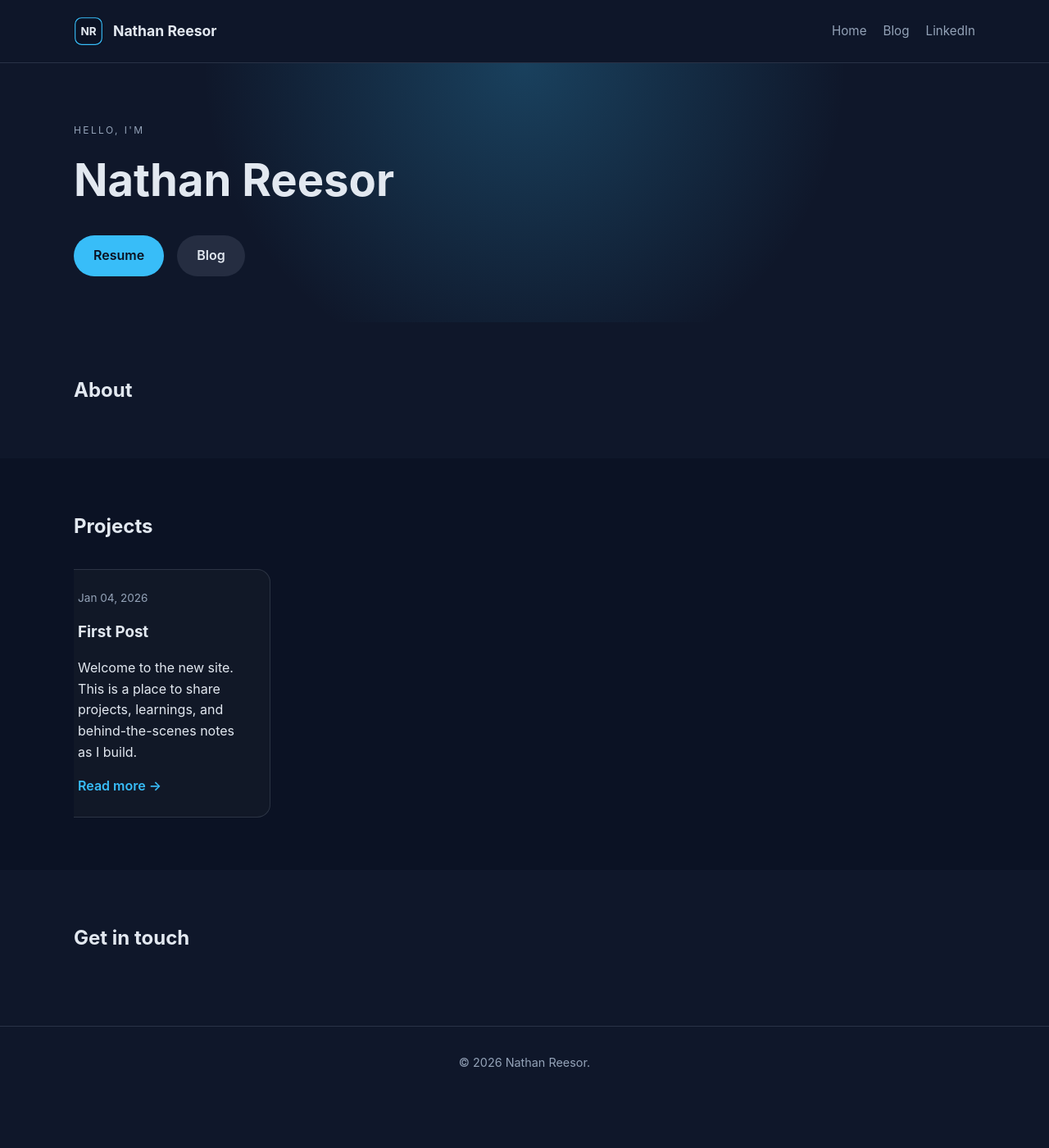
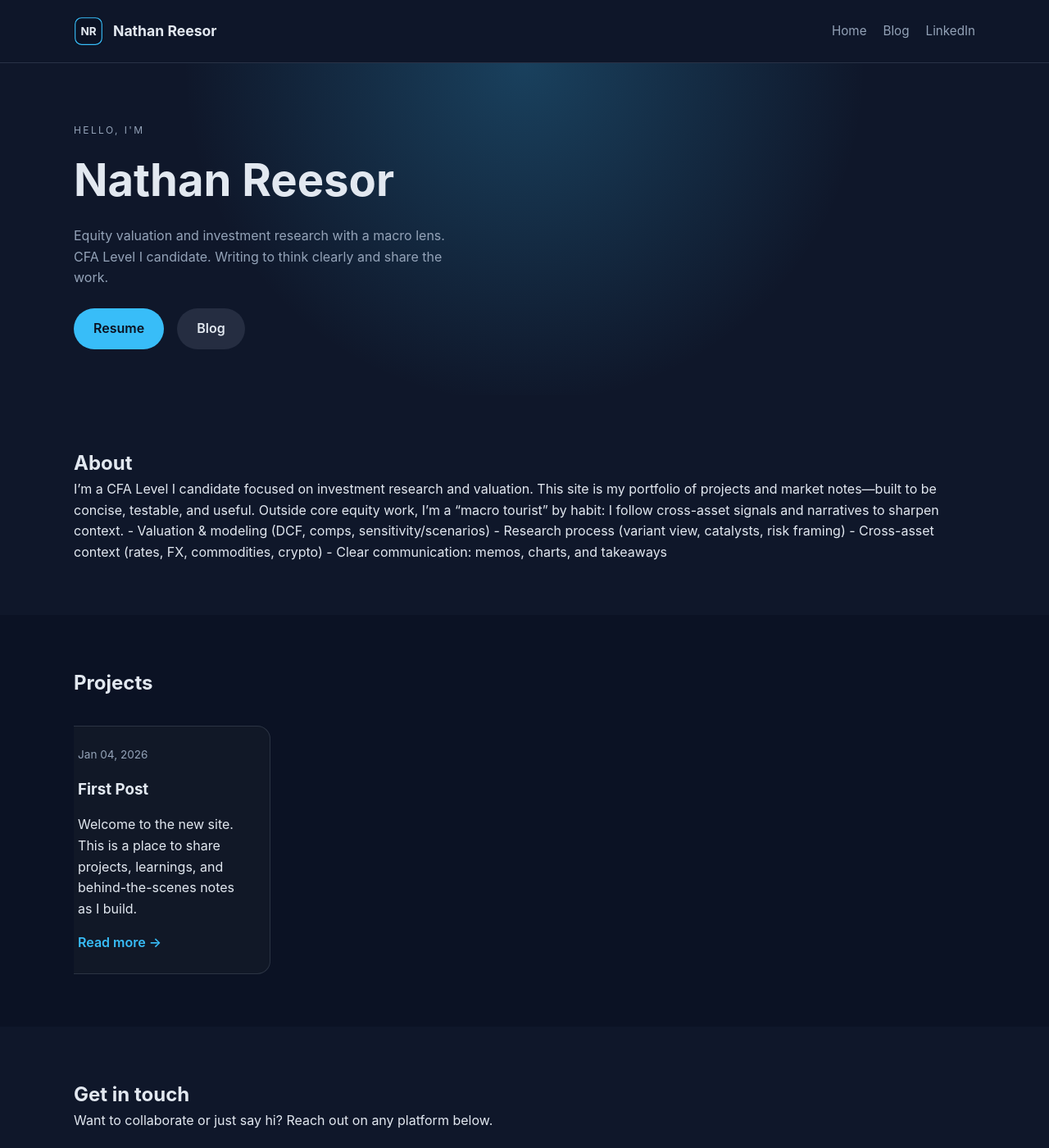
Before and after one commit to NathanReesor/NathanReesor.github.io, a Jekyll site: the page built from index.md, in a window 1280 px wide and 1400 px high. Shown: the whole window at 82% size. Built offline with Jekyll 4.4.1, drawn with Linux system fonts in a browser that asks for light colours; our own code applies the rules of GitHub Pages for plain Markdown files.

```diff
--- a/index.md
+++ b/index.md
@@ -2,14 +2,19 @@
 layout: home
 hero_name: Nathan Reesor
 title: Home
-tagline: Equity valuation and investment research with a macro lens.
-CFA Level I candidate. Writing to think clearly and share the work.
-about: >-
-  I am a Level II CFA candidate focused on investment research, valuation, and
-  financial modeling. This space serves as my portfolio and a place to share
-  market notes, projects, and lessons along the way, including perspectives on
-  Bitcoin and my macro-tourist observations. The last version had merge
-  conflicts, so this update clarifies the message.
+tagline: |-
+  Equity valuation and investment research with a macro lens.
+  CFA Level I candidate. Writing to think clearly and share the work.
+about: |-
+  I’m a CFA Level I candidate focused on investment research and valuation. This
+  site is my portfolio of projects and market notes—built to be concise,
+  testable, and useful. Outside core equity work, I’m a “macro tourist” by habit:
+  I follow cross-asset signals and narratives to sharpen context.
+
+  - Valuation & modeling (DCF, comps, sensitivity/scenarios)
+  - Research process (variant view, catalysts, risk framing)
+  - Cross-asset context (rates, FX, commodities, crypto)
+  - Clear communication: memos, charts, and takeaways
 contact: >-
   Want to collaborate or just say hi? Reach out on any platform below.
 links:
```
